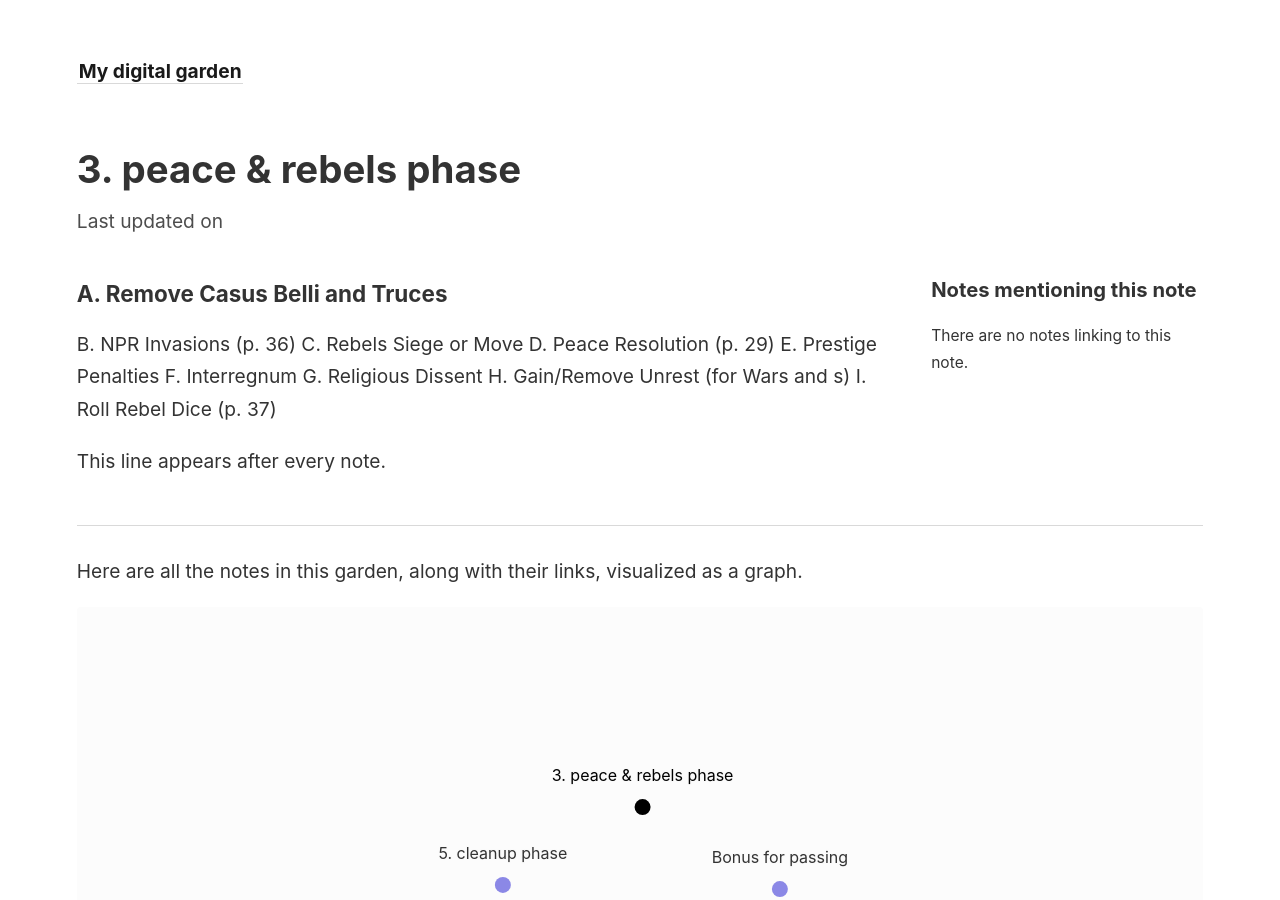
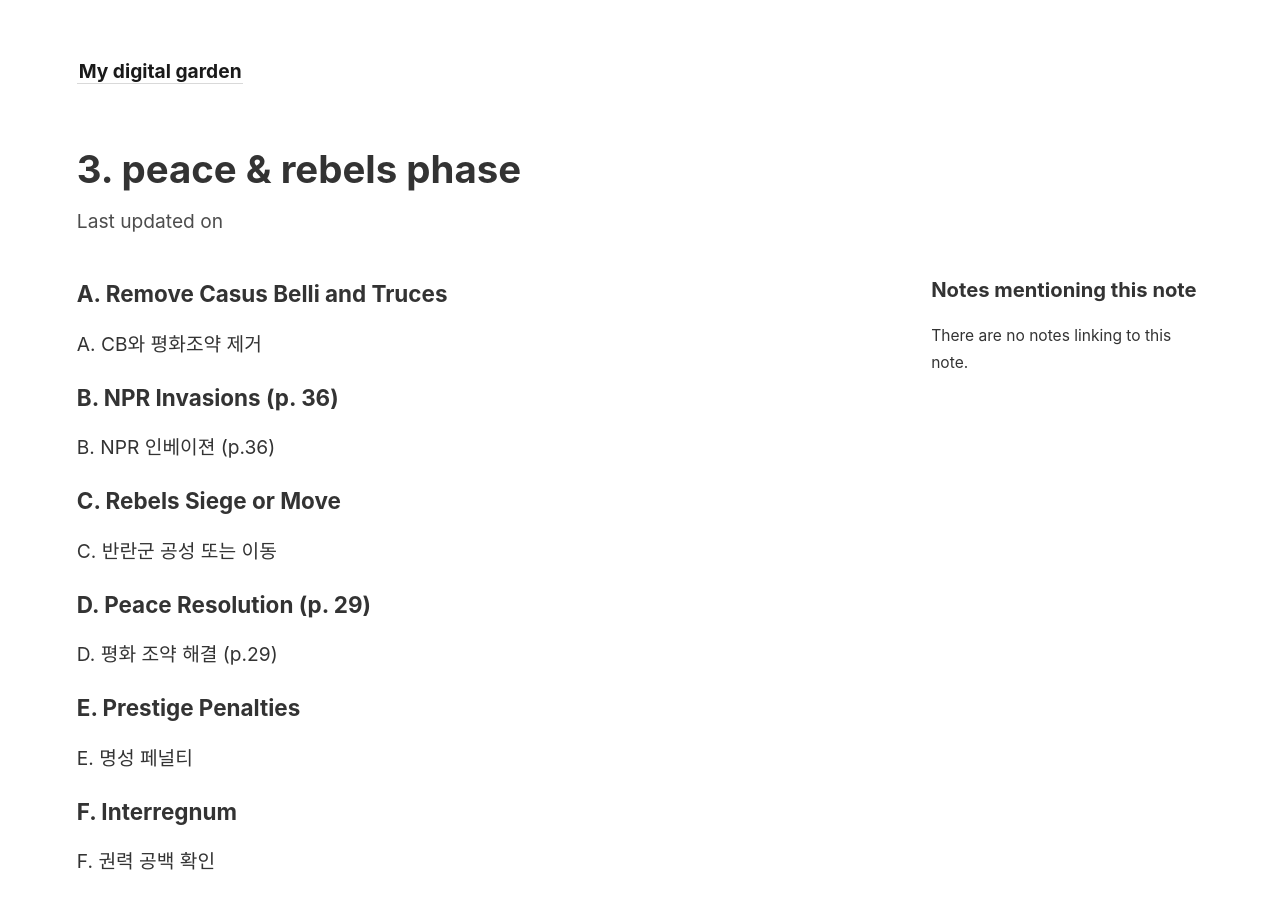
Before and after one commit to SilverWolvez/Steam, a Jekyll site: the page built from _notes/1. Round Summary/3. Peace & Rebels Phase.md, in a window 1280 px wide and 900 px high. Built offline with Jekyll 4.4.1, drawn with Linux system fonts in a browser that asks for light colours; some of the changed text lies outside the part shown.

Commit message:
데이터 업데이트

```diff
--- a/_notes/1. Round Summary/3. Peace & Rebels Phase.md
+++ b/_notes/1. Round Summary/3. Peace & Rebels Phase.md
@@ -1,8 +1,18 @@
 ### A. Remove Casus Belli and Truces
-B. NPR Invasions (p. 36)
-C. Rebels Siege or Move
-D. Peace Resolution (p. 29)
-E. Prestige Penalties F. Interregnum
-G. Religious Dissent
-H. Gain/Remove Unrest (for Wars and s)
-I. Roll Rebel Dice (p. 37)
+A. CB와 평화조약 제거
+### B. NPR Invasions (p. 36)
+B. NPR 인베이젼 (p.36)
+### C. Rebels Siege or Move
+C. 반란군 공성 또는 이동
+### D. Peace Resolution (p. 29)
+D. 평화 조약 해결 (p.29)
+### E. Prestige Penalties
+E. 명성 페널티
+### F. Interregnum
+F. 권력 공백 확인
+### G. Religious Dissent
+G. 종교 분쟁 해결
+### H. Gain/Remove Unrest (for Wars and s)
+H. 불만 획득/제거 (전쟁과 안정도 확인)
+### I. Roll Rebel Dice (p. 37)
+I. 반란 주사위 굴림 (p.37)
```
